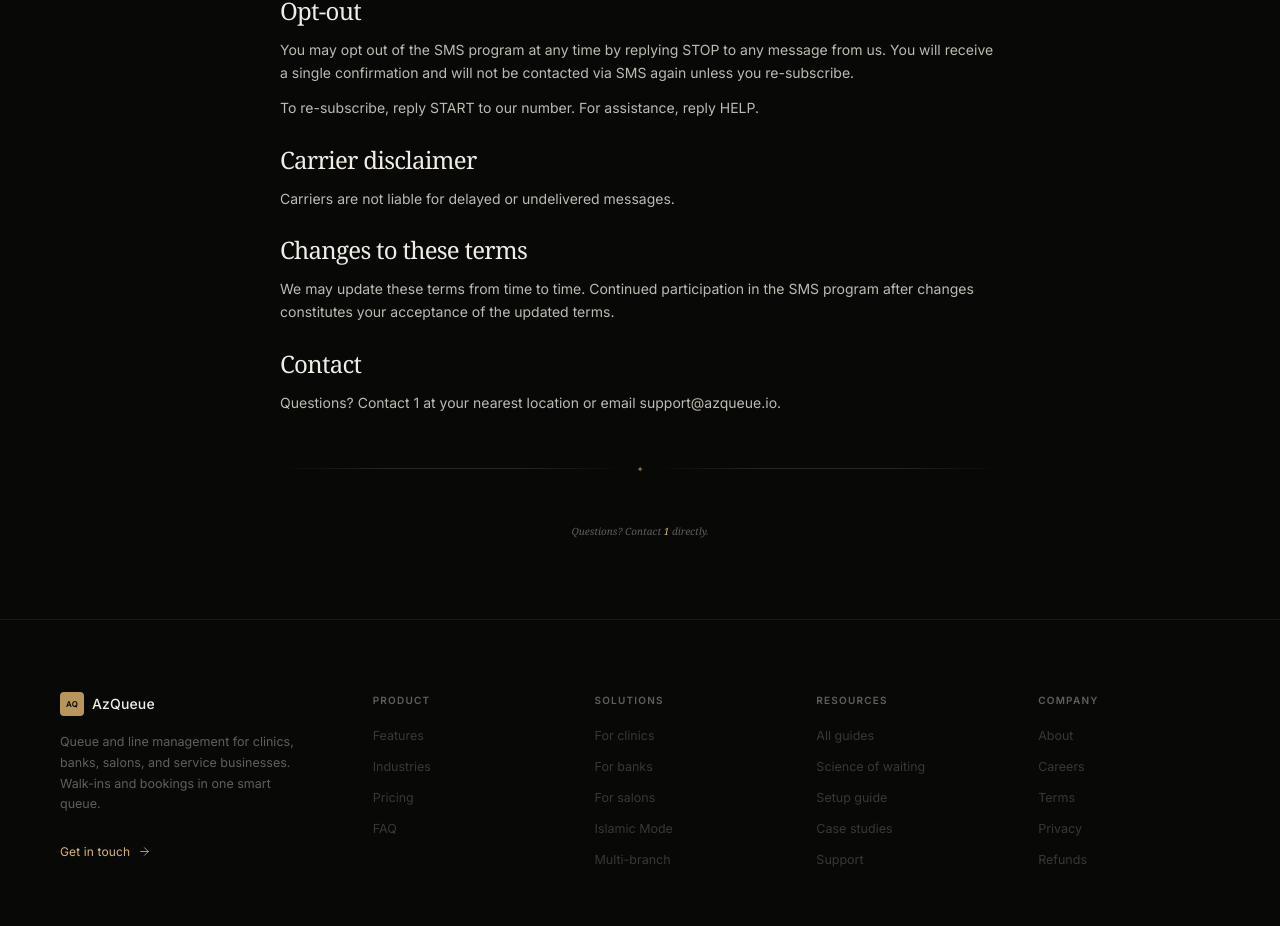
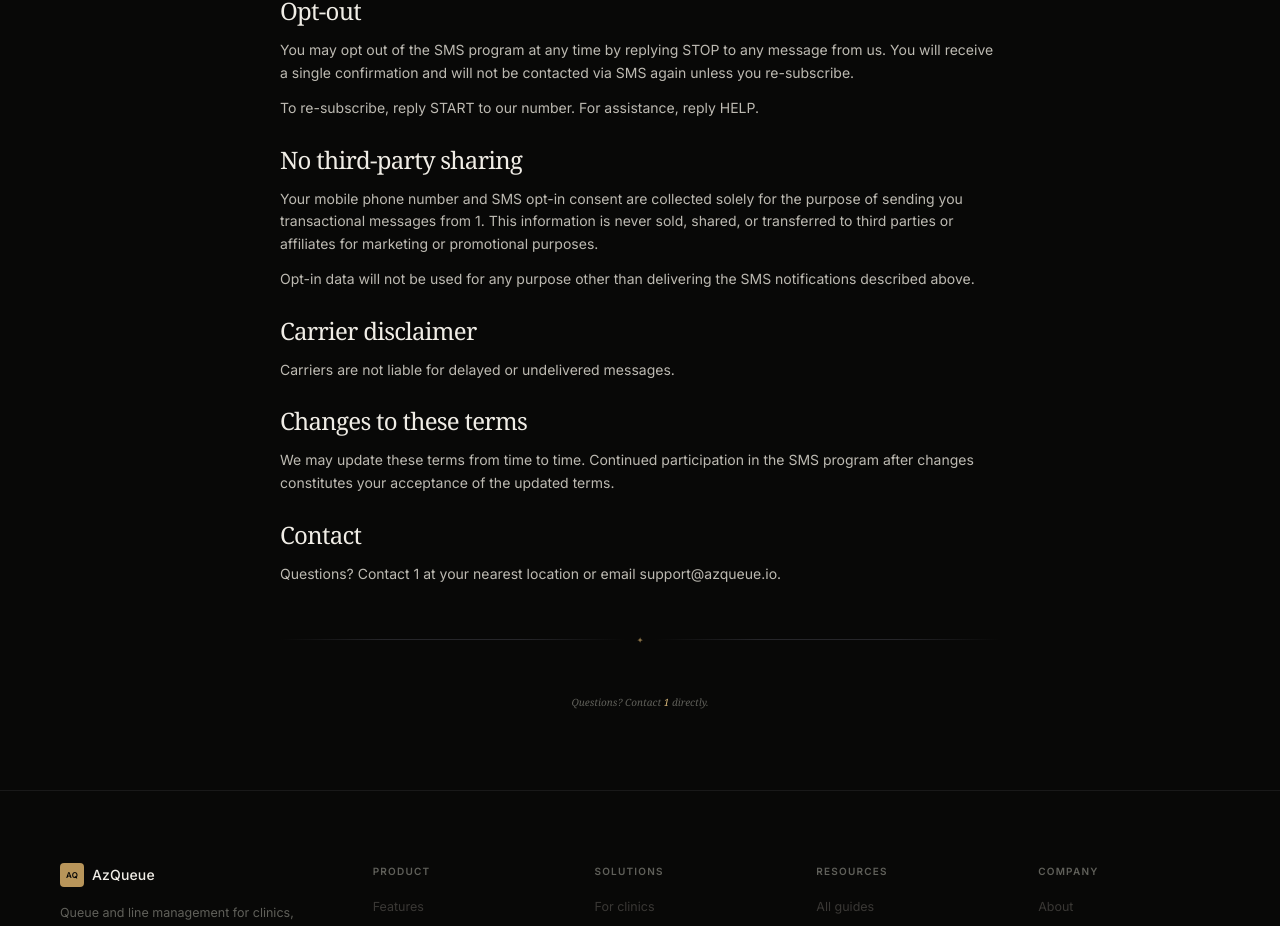
Before and after one commit to ahmedhamid2000422-eng/azqueue-saas-app, a React (Vite) app in the folder azqueue-app/: page /b/1/terms in a window 1280 px wide. Shown: the part 767-1693 px from the top of the page. Built offline with nearby package versions, Linux system fonts and the light colour scheme; no server answers; the database is empty.

Commit message:
Update BusinessLegal.jsx

```diff
--- a/azqueue-app/src/pages/BusinessLegal.jsx
+++ b/azqueue-app/src/pages/BusinessLegal.jsx
@@ -72,6 +72,10 @@ function TermsContent({ name }) {
       <Section title="Opt-out" paragraphs={[
         `You may opt out of the SMS program at any time by replying STOP to any message from us. You will receive a single confirmation and will not be contacted via SMS again unless you re-subscribe.`,
         `To re-subscribe, reply START to our number. For assistance, reply HELP.`,
+      ]}/>
+      <Section title="No third-party sharing" paragraphs={[
+        `Your mobile phone number and SMS opt-in consent are collected solely for the purpose of sending you transactional messages from ${name}. This information is never sold, shared, or transferred to third parties or affiliates for marketing or promotional purposes.`,
+        `Opt-in data will not be used for any purpose other than delivering the SMS notifications described above.`,
       ]}/>
       <Section title="Carrier disclaimer" paragraphs={[
         `Carriers are not liable for delayed or undelivered messages.`,
```
